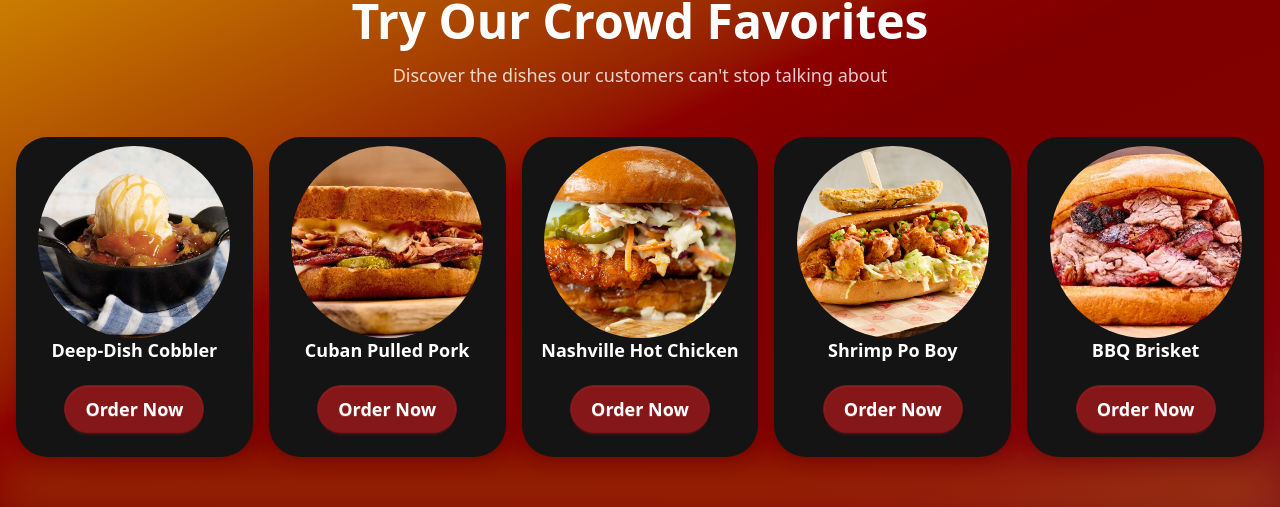
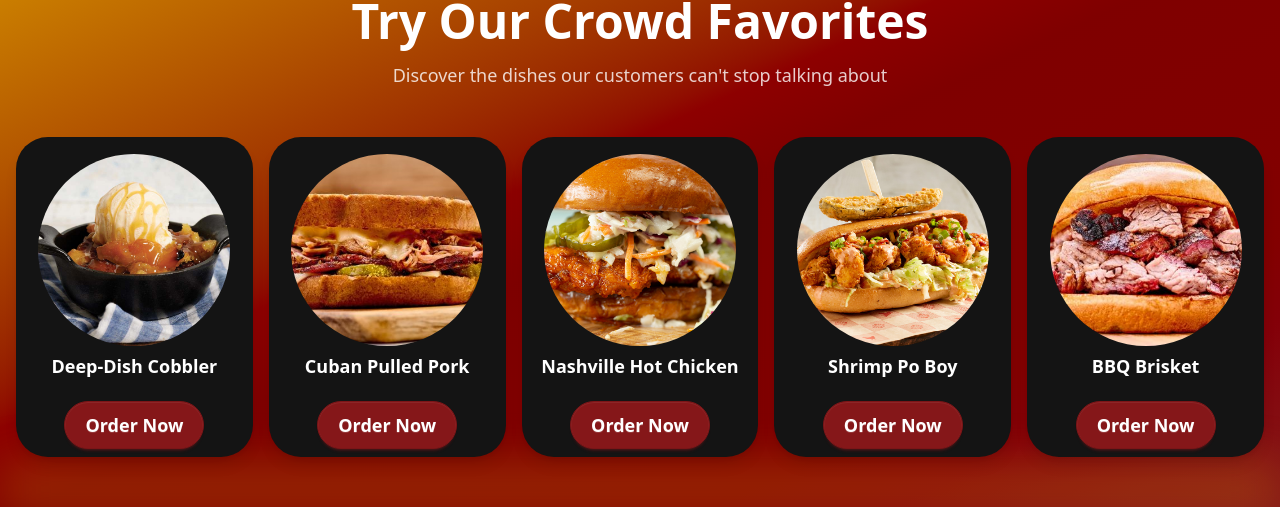
Before and after one commit to qoryhanisagal/catering-delivery-app, a React (Vite) app in the folder client/: page / in a window 1280 px wide. Shown: the part 831-1338 px from the top of the page. Built offline with nearby package versions, Linux system fonts and the light colour scheme.

Commit message:
Update Favs

```diff
--- a/client/src/components/CrowdFavorites/CrowdFavorites.jsx
+++ b/client/src/components/CrowdFavorites/CrowdFavorites.jsx
@@ -24,7 +24,7 @@ export default function CrowdFavorites() {
               {/* CARD - Using daisyUI 5 card component */}
               <div className="card bg-base-200 shadow-lg hover:shadow-xl transition-all duration-300 hover:scale-105 h-80 flex flex-col">
                 {/* IMAGE CONTAINER - Using daisyUI 5 avatar with mask */}
-                <figure className="pt-6 pb-4 flex justify-center">
+                <figure className="pt-12 pb-10 flex justify-center">
                   <div className="avatar">
                     <div className="w-48 h-48 rounded-full">
                       <img
@@ -37,7 +37,7 @@ export default function CrowdFavorites() {
                 </figure>
 
                 {/* CARD CONTENT - Using daisyUI 5 card parts */}
-                <div className="card-body text-center pt-0 px-4 pb-6">
+                <div className="card-body text-center pt-0 px-4 pb-2">
                   <h3 className="card-title text-lg font-bold justify-center leading-tight">
                     {item.name}
                   </h3>
```
